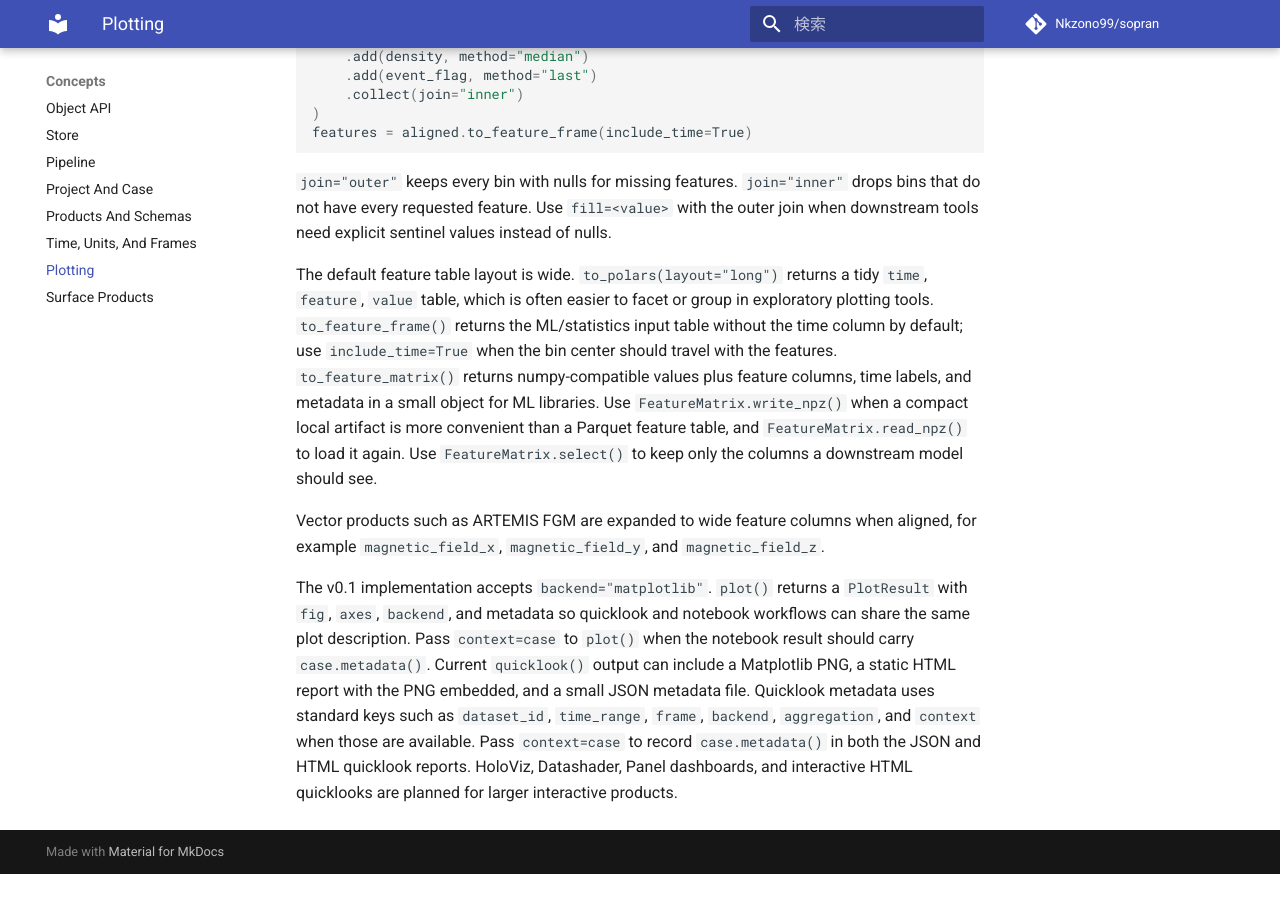
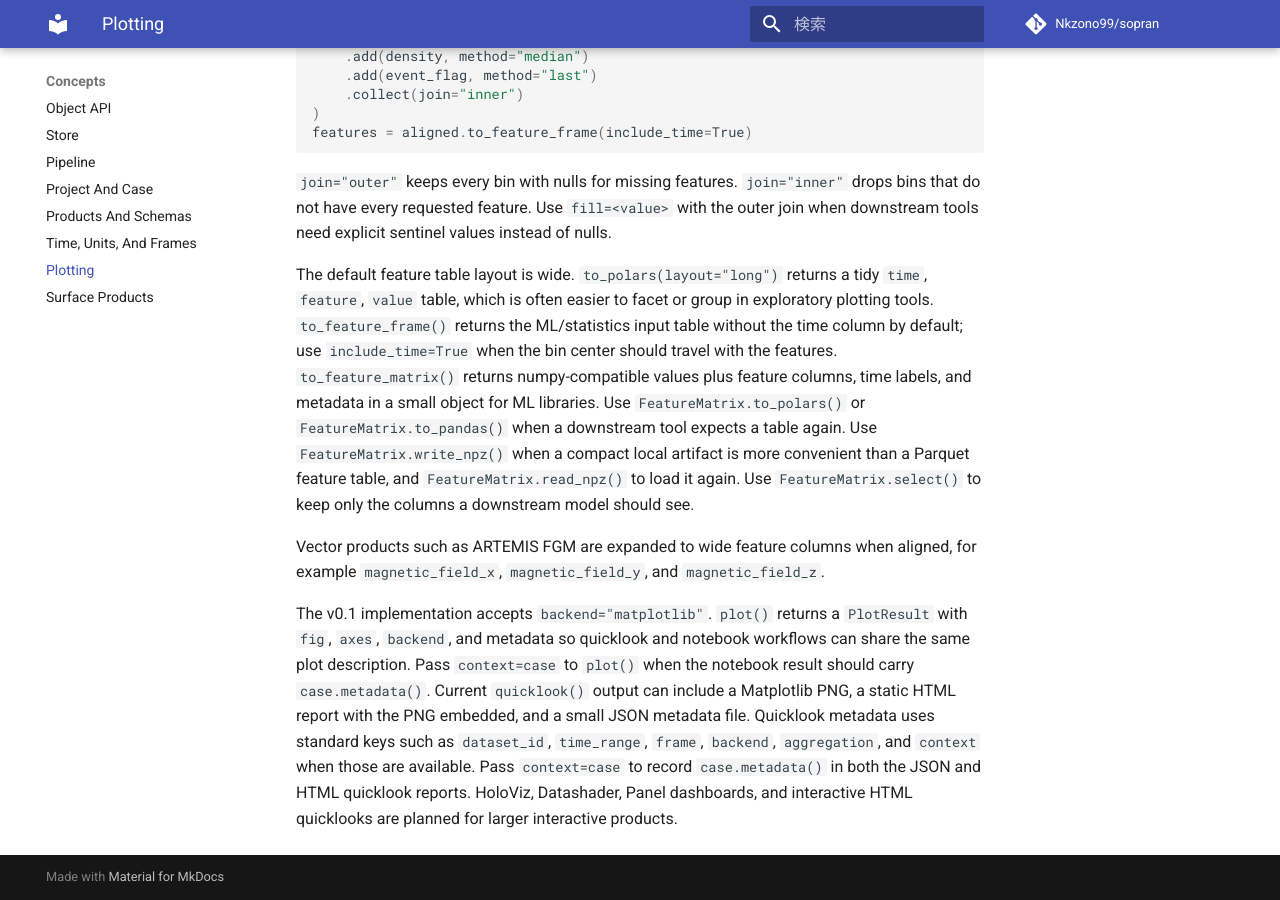
Before and after one commit to Nkzono99/sopran, an MkDocs documentation site: the page built from docs/concepts/plotting.md, in a window 1280 px wide and 900 px high, scrolled down 1423 px. Built offline with MkDocs 1.6.1 and Material for MkDocs 9.7.7, drawn with Linux system fonts in a browser that asks for light colours; comment, search, counter and statistics services are not loaded; before the commit the page ends 2297 px from its top, so only the background shows below that.

Commit message:
Add polars export for feature matrices

```diff
--- a/docs/concepts/plotting.md
+++ b/docs/concepts/plotting.md
@@ -89,6 +89,8 @@ column by default; use `include_time=True` when the bin center should travel
 with the features.
 `to_feature_matrix()` returns numpy-compatible values plus feature columns,
 time labels, and metadata in a small object for ML libraries.
+Use `FeatureMatrix.to_polars()` or `FeatureMatrix.to_pandas()` when a downstream
+tool expects a table again.
 Use `FeatureMatrix.write_npz()` when a compact local artifact is more convenient
 than a Parquet feature table, and `FeatureMatrix.read_npz()` to load it again.
 Use `FeatureMatrix.select()` to keep only the columns a downstream model should
```
Also changed, not shown: SPEC.md (+2 -1 lines), docs/concepts/time-units-frames.md (+3 -2 lines), 2 other files.
